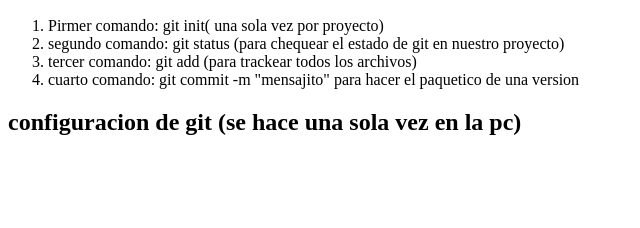
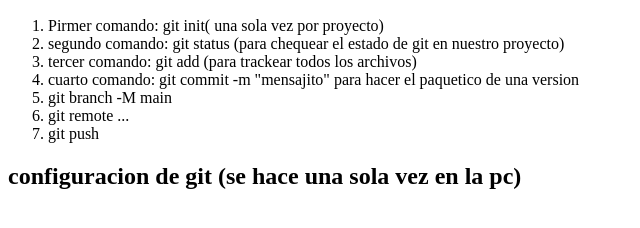
Before and after one commit to Felixjgca96/mi.primer-git, a plain HTML site: page index.html in a window 1280 px wide. Shown: the part 110-338 px from the top of the page, without its empty margins (0-640 px from the left). Drawn offline with Linux system fonts and the light colour scheme.

Commit message:
agregue mas comando

```diff
--- a/index.html
+++ b/index.html
@@ -14,6 +14,10 @@
         <li>segundo comando: git status (para chequear el estado de git en nuestro proyecto)</li>
         <li>tercer comando: git add (para trackear todos los archivos)</li>
         <li>cuarto comando: git commit -m "mensajito" para hacer el paquetico de una version</li>
+        <!-- una vez creado un repositiorio en git hub aparecen comandos nuevos -->
+        <li>git branch -M main</li>
+        <li>git remote ...</li>
+        <li>git push</li>
     </ol>
     <h2>configuracion de git (se hace una sola vez en la pc)</h2>
 </body>
```
